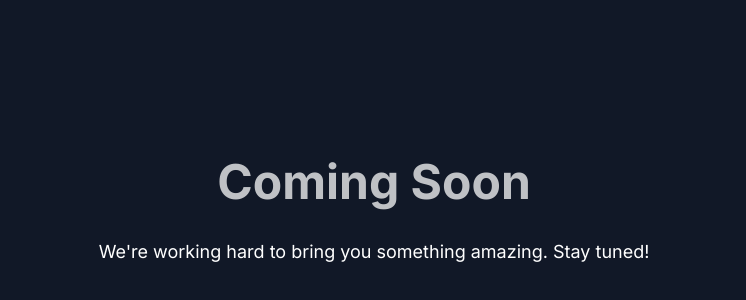
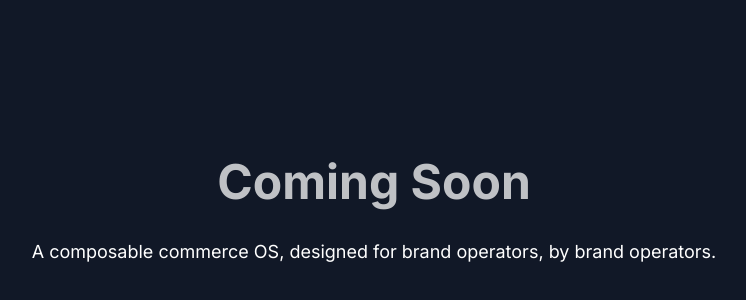
Before and after one commit to dagibu301/Coming-soon, a Next.js app: page / in a window 1280 px wide. Shown: the part 172-472 px from the top of the page, without its empty margins (266-1012 px from the left). Built offline with nearby package versions, Linux system fonts and the light colour scheme.

Commit message:
Update decription text

```diff
--- a/src/app/layout.tsx
+++ b/src/app/layout.tsx
@@ -6,7 +6,8 @@ const inter = Inter({ subsets: ["latin"] });
 
 export const metadata: Metadata = {
   title: "Endless Commerce",
-  description: "Coming soon",
+  description:
+    "A composable commerce OS, designed for brand operators, by brand operators.",
 };
 
 export default function RootLayout({
--- a/src/app/page.tsx
+++ b/src/app/page.tsx
@@ -1,4 +1,3 @@
-
 export default function Home() {
   return (
     <div className="min-h-screen bg-gray-900 flex flex-col items-center justify-center">
@@ -6,7 +5,8 @@ export default function Home() {
         Coming Soon
       </h1>
       <p className="text-white text-lg mb-8">
-        We&apos;re working hard to bring you something amazing. Stay tuned!
+        A composable commerce OS, designed for brand operators, by brand
+        operators.
       </p>
     </div>
   );
```
